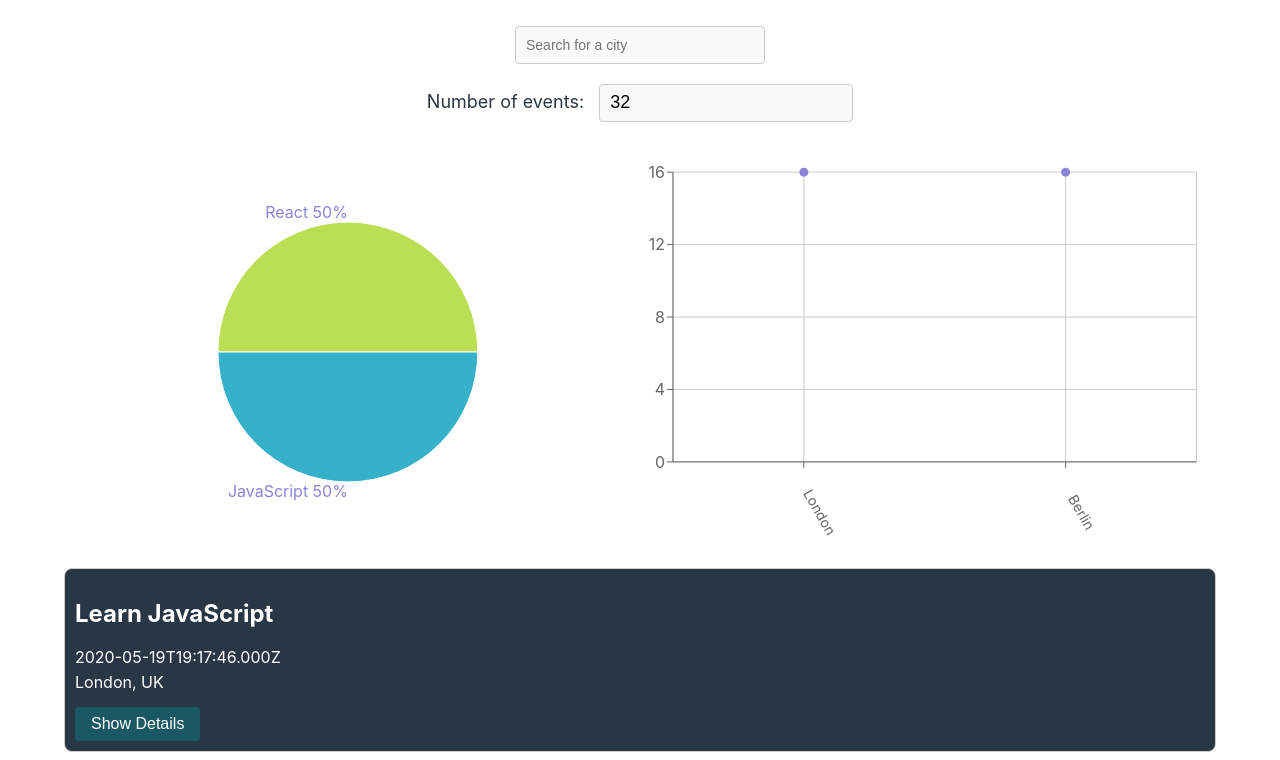
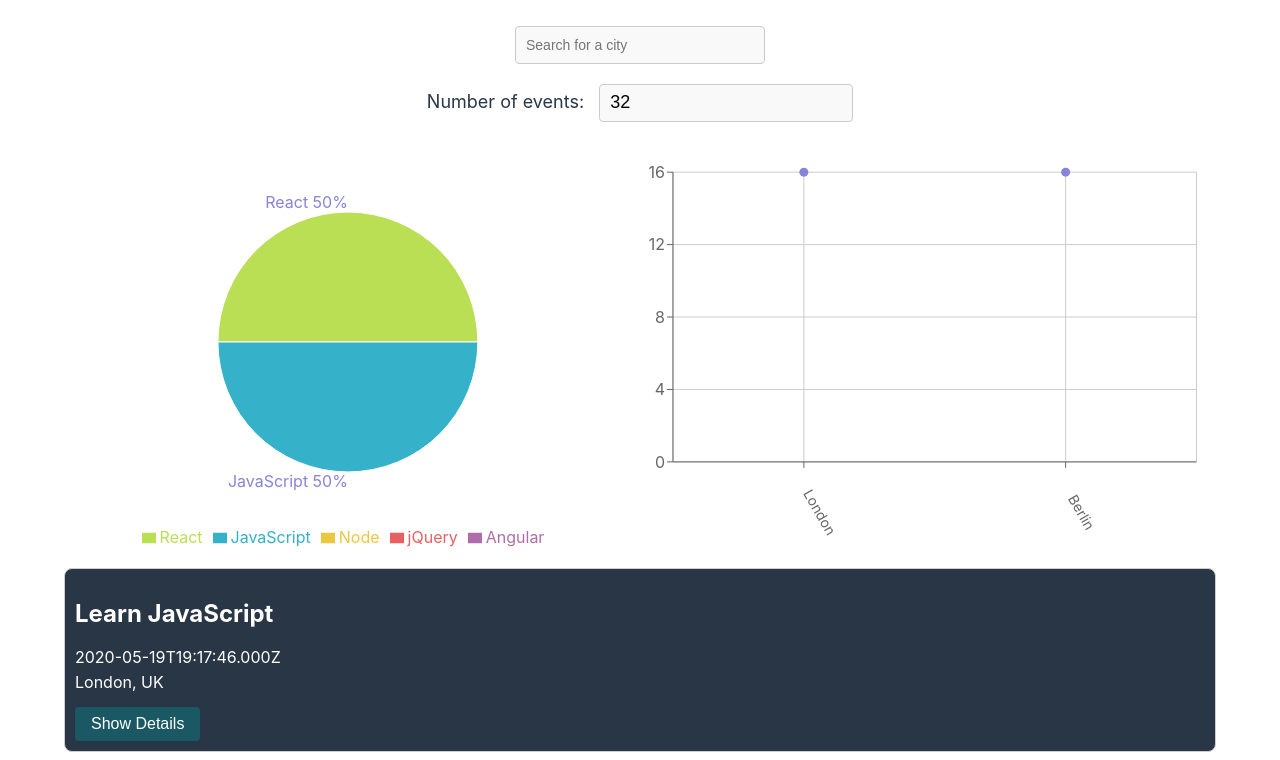
Before and after one commit to capmec/meet-app, a React (Create React App) app: page / in a window 1280 px wide. Shown: the top 760 px of the page. Built offline with nearby package versions, Linux system fonts and the light colour scheme.

Commit message:
4.10: Data Visualization

```diff
--- /dev/null
+++ b/public/google8d9398f28c89fa4a.html
@@ -0,0 +1 @@
+google-site-verification: google8d9398f28c89fa4a.html
--- a/public/googlefe4df4d2ab9d5d86.html
+++ /dev/null
@@ -1 +0,0 @@
-google-site-verification: googlefe4df4d2ab9d5d86.html
--- a/src/components/EventGenresChart.js
+++ b/src/components/EventGenresChart.js
@@ -1,5 +1,5 @@
 import { useEffect, useState } from 'react'
-import { PieChart, Pie, Cell, ResponsiveContainer, Tooltip } from 'recharts'
+import { PieChart, Pie, ResponsiveContainer, Cell, Legend } from 'recharts'
 
 const EventGenresChart = ({ events }) => {
   const [data, setData] = useState([])
@@ -65,6 +65,7 @@ const EventGenresChart = ({ events }) => {
             <Cell key={`cell-${index}`} fill={colors[index]} />
           ))}
         </Pie>
+        <Legend />
       </PieChart>
     </ResponsiveContainer>
   )
```
